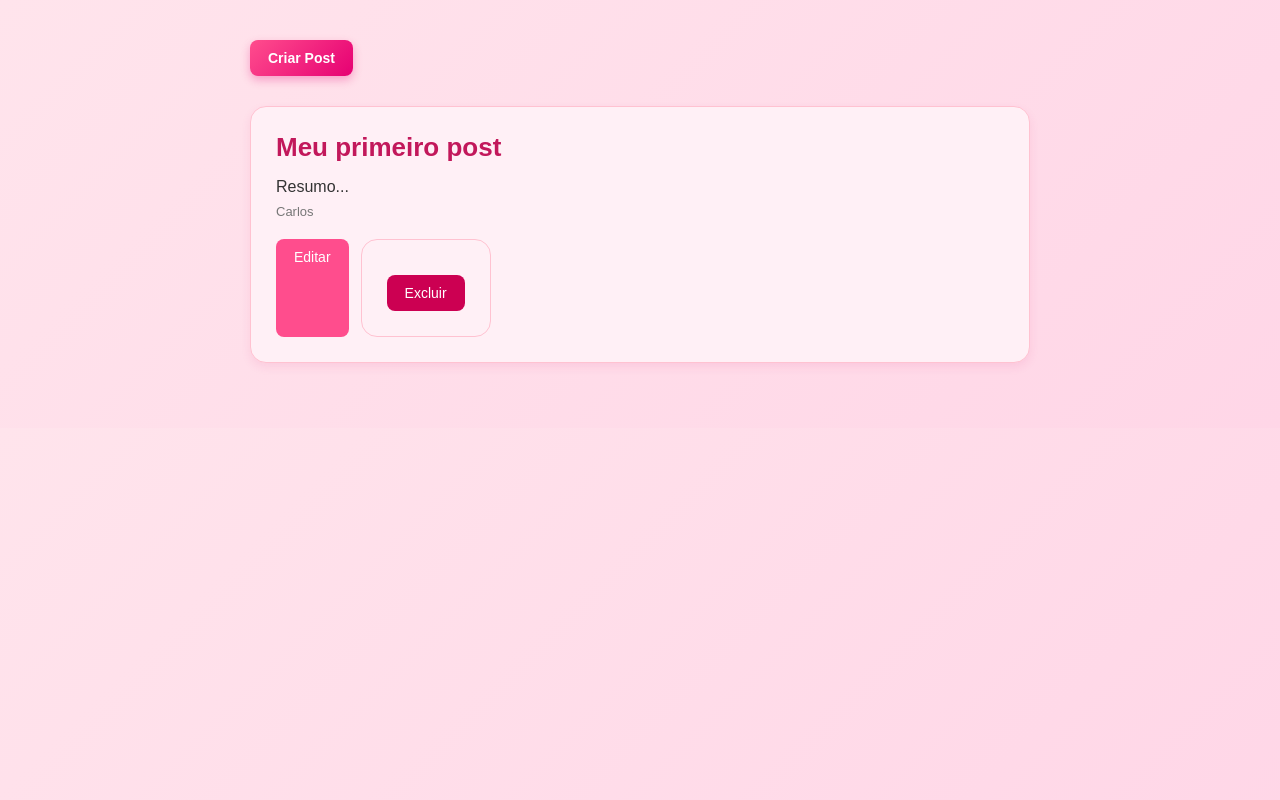
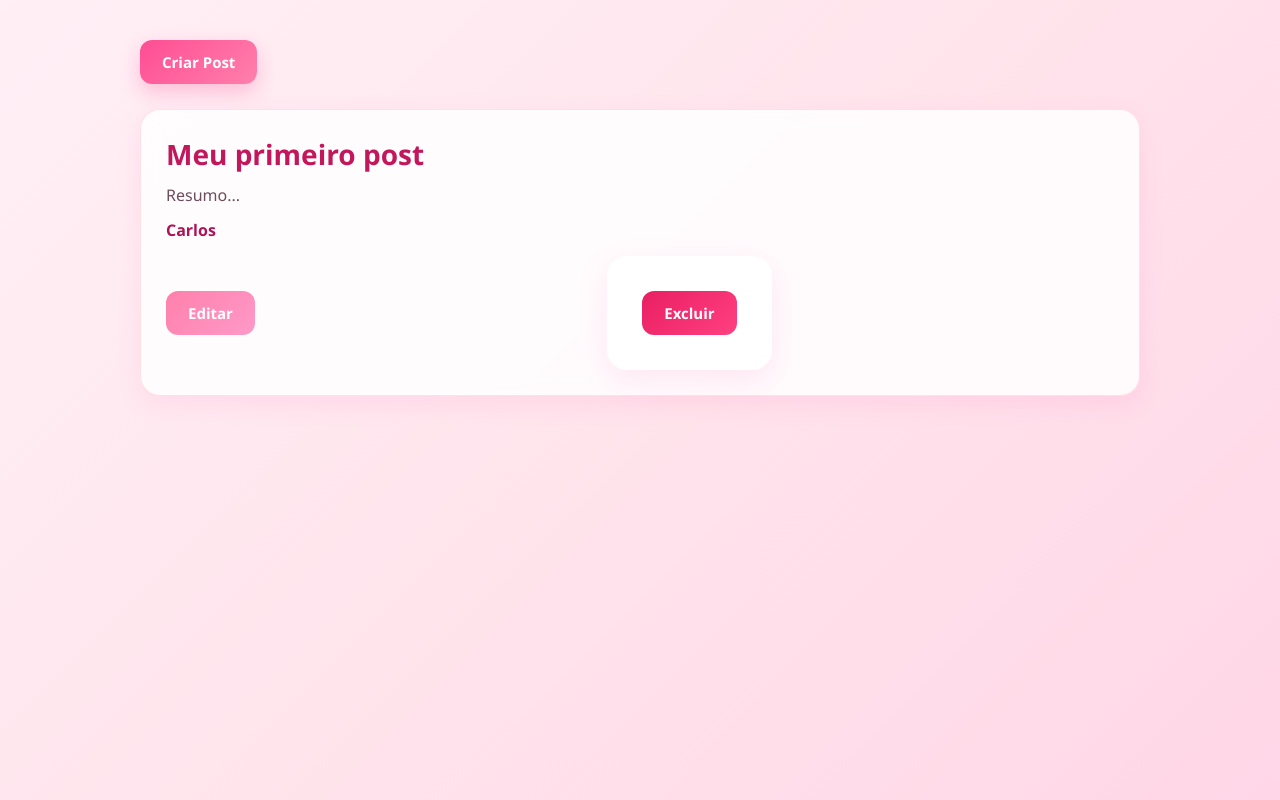
Before and after one commit to Larinha200/forum_web, a FastAPI app: page / in a window 1280 px wide. Run offline with FastAPI, Linux system fonts and the light colour scheme.

Commit message:
finalmente fim

```diff
--- a/project/static/css/style.css
+++ b/project/static/css/style.css
@@ -1,148 +1,169 @@
-/* RESET */
-* {
+*{
     margin: 0;
     padding: 0;
     box-sizing: border-box;
+    font-family: "Segoe UI", Tahoma, Geneva, Verdana, sans-serif;
 }
 
-/* BODY */
 body {
-    font-family: Arial, sans-serif;
-    background: linear-gradient(135deg, #ffe4ec, #ffd6e7);
-    color: #333;
-    padding: 40px 20px;
+    background: linear-gradient(135deg, #fff0f6, #ffe4ec, #ffd6e7);
+    min-height: 100vh;
+    padding: 40px;
+    color: #4a2c3a;
 }
 
-/* CONTAINER (ALINHA TUDO IGUAL) */
+/* CONTAINER */
 .container {
-    max-width: 800px;
-    margin: 0 auto;
-    padding: 0 10px;
+    max-width: 1000px;
+    margin: auto;
 }
 
-/* BOTÃO CRIAR (ALINHADO COM CARD) */
-.criar {
-    display: inline-block;
+/* TITULOS */
+h1 {
+    text-align: center;
+    color: #d63384;
     margin-bottom: 30px;
-    background: linear-gradient(135deg, #ff4d8d, #e60073);
-    color: white;
+    font-size: 42px;
     font-weight: bold;
-    padding: 12px 20px;
-    border-radius: 10px;
-    text-decoration: none;
-    box-shadow: 0 4px 10px rgba(230, 0, 115, 0.3);
-    transition: 0.3s;
-}
-
-.criar:hover {
-    background: linear-gradient(135deg, #e60073, #cc005f);
-}
-
-/* CARD (AGORA ALINHADO COM BOTÃO) */
-.card {
-    background: #fff0f6;
-    border: 1px solid #ffc2d1;
-    border-radius: 16px;
-    padding: 25px;
-    margin-bottom: 25px;
-    box-shadow: 0 4px 10px rgba(214, 51, 132, 0.1);
-}
-
-/* TITULO */
-.card h2 {
-    font-size: 26px;
-    margin-bottom: 15px;
-    color: #c2185b;
-}
-
-/* TEXTO */
-.card p {
-    margin-bottom: 8px;
-    font-size: 16px;
-}
-
-/* AUTOR */
-.card span {
-    display: block;
-    margin-bottom: 20px;
-    font-size: 13px;
-    color: #777;
-}
-
-/* AÇÕES (BOTÕES RETOS E ALINHADOS) */
-.actions {
-    display: flex;
-    gap: 12px;
-}
-
-/* REMOVE BUG DO FORM DELETE */
-.delete-form {
-    margin: 0;
+    text-shadow: 0 2px 10px rgba(214, 51, 132, 0.2);
 }
 
 /* BOTÕES */
 .btn,
 button {
-    padding: 10px 18px;
-    border-radius: 8px;
+    display: inline-block;
+    text-decoration: none;
     border: none;
+    padding: 12px 22px;
+    border-radius: 12px;
+    font-weight: bold;
     cursor: pointer;
-    text-decoration: none;
+    transition: 0.3s ease;
+    font-size: 15px;
+}
+
+.criar {
+    background: linear-gradient(135deg, #ff4d94, #ff80ab);
     color: white;
-    font-size: 14px;
+    margin-bottom: 25px;
+    box-shadow: 0 8px 20px rgba(255, 77, 148, 0.3);
+}
+
+.editar {
+    background: linear-gradient(135deg, #ff80ab, #ff99c8);
+    color: white;
+}
+
+.excluir {
+    background: linear-gradient(135deg, #e91e63, #ff4081);
+    color: white;
+}
+
+.btn:hover,
+button:hover {
+    transform: translateY(-2px);
+    box-shadow: 0 10px 20px rgba(214, 51, 132, 0.25);
+}
+
+/* CARDS */
+.card {
+    background: rgba(255, 255, 255, 0.85);
+    border: 1px solid rgba(255, 182, 193, 0.4);
+    backdrop-filter: blur(10px);
+    border-radius: 20px;
+    padding: 25px;
+    margin-bottom: 20px;
+    box-shadow: 0 8px 25px rgba(255, 105, 180, 0.12);
     transition: 0.3s;
 }
 
-/* EDITAR */
-.editar {
-    background: #ff4d8d;
+.card:hover {
+    transform: translateY(-4px);
+    box-shadow: 0 12px 30px rgba(255, 105, 180, 0.18);
 }
 
-.editar:hover {
-    background: #e60073;
+.card h2 {
+    color: #c2185b;
+    margin-bottom: 10px;
+    font-size: 28px;
 }
 
-/* EXCLUIR */
-.excluir {
-    background: #cc0052;
+.card p {
+    color: #6d4c5b;
+    margin-bottom: 12px;
+    line-height: 1.5;
 }
 
-.excluir:hover {
-    background: #99003d;
+.card span {
+    display: block;
+    color: #ad1457;
+    font-weight: bold;
+    margin-bottom: 15px;
+}
+
+/* AÇÕES */
+.actions {
+    display: flex;
+    gap: 10px;
+    align-items: center;
+}
+
+.delete-form {
+    display: inline;
 }
 
 /* FORMULÁRIOS */
 form {
-    background: #fff0f6;
-    padding: 25px;
-    border-radius: 16px;
-    max-width: 400px;
-    margin: 30px auto;
-    display: flex;
-    flex-direction: column;
-    gap: 12px;
-    border: 1px solid #ffc2d1;
+    max-width: 500px;
+    margin: auto;
+    background: rgba(255, 255, 255, 0.88);
+    padding: 35px;
+    border-radius: 20px;
+    box-shadow: 0 10px 30px rgba(255, 105, 180, 0.15);
+    backdrop-filter: blur(10px);
 }
 
-/* INPUTS */
 input {
-    padding: 10px;
-    border-radius: 8px;
-    border: 1px solid #ffb3c6;
+    width: 100%;
+    padding: 14px;
+    margin-bottom: 18px;
+    border: 2px solid #ffc1d6;
+    border-radius: 12px;
     outline: none;
+    font-size: 15px;
+    transition: 0.3s;
+    background: #fff9fb;
 }
 
 input:focus {
-    border-color: #ff4d8d;
-    box-shadow: 0 0 5px rgba(255, 77, 141, 0.5);
+    border-color: #ff4d94;
+    box-shadow: 0 0 10px rgba(255, 77, 148, 0.2);
 }
 
 /* BOTÃO FORM */
 form button {
-    margin-top: 10px;
-    background: #ff4d8d;
+    width: 100%;
+    background: linear-gradient(135deg, #ff4d94, #ff80ab);
+    color: white;
+    font-size: 16px;
 }
 
-form button:hover {
-    background: #e60073;
+/* RESPONSIVO */
+@media (max-width: 768px) {
+    body {
+        padding: 20px;
+    }
+
+    .card {
+        padding: 20px;
+    }
+
+    h1 {
+        font-size: 32px;
+    }
+
+    .actions {
+        flex-direction: column;
+        align-items: stretch;
+    }
 }
```
